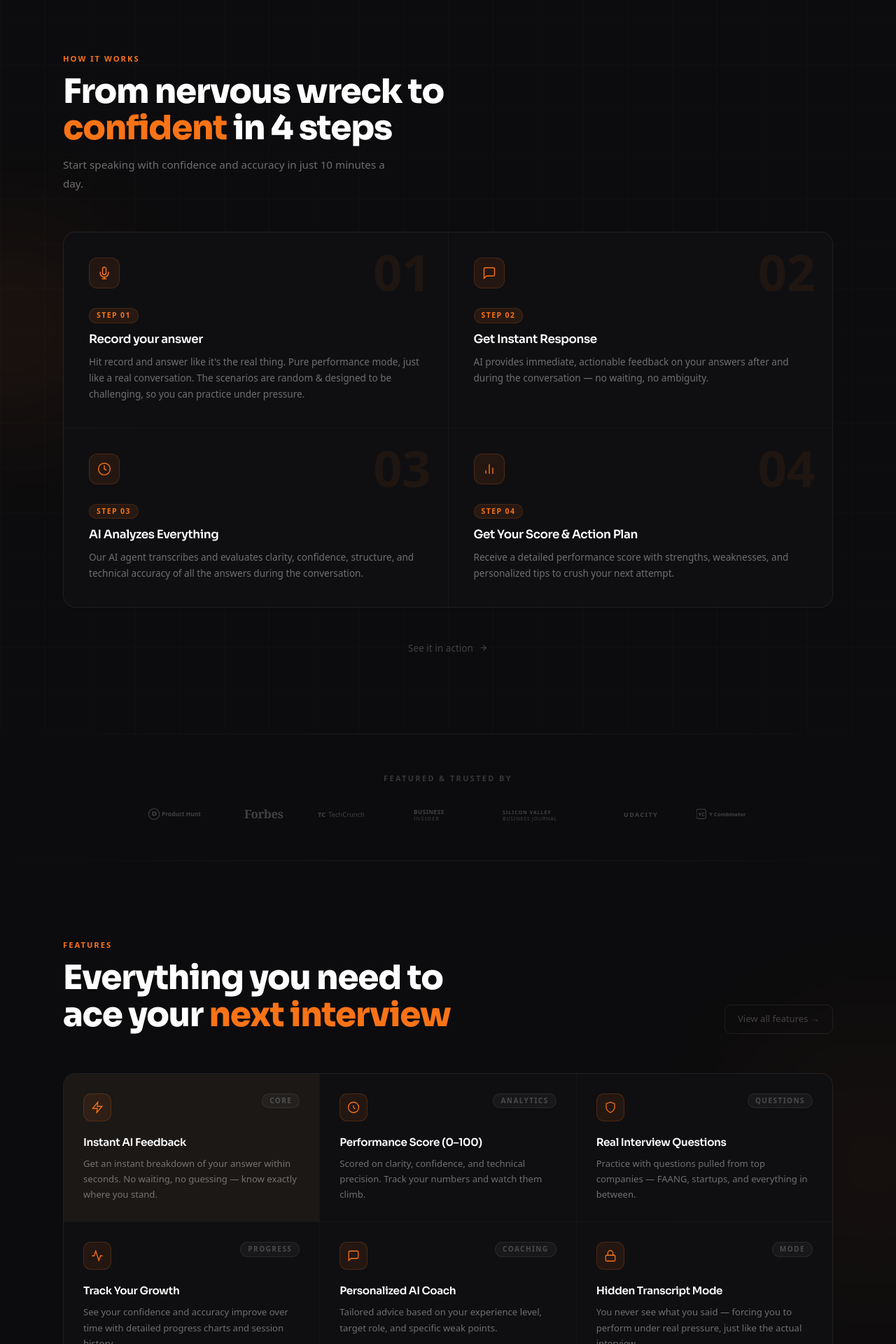
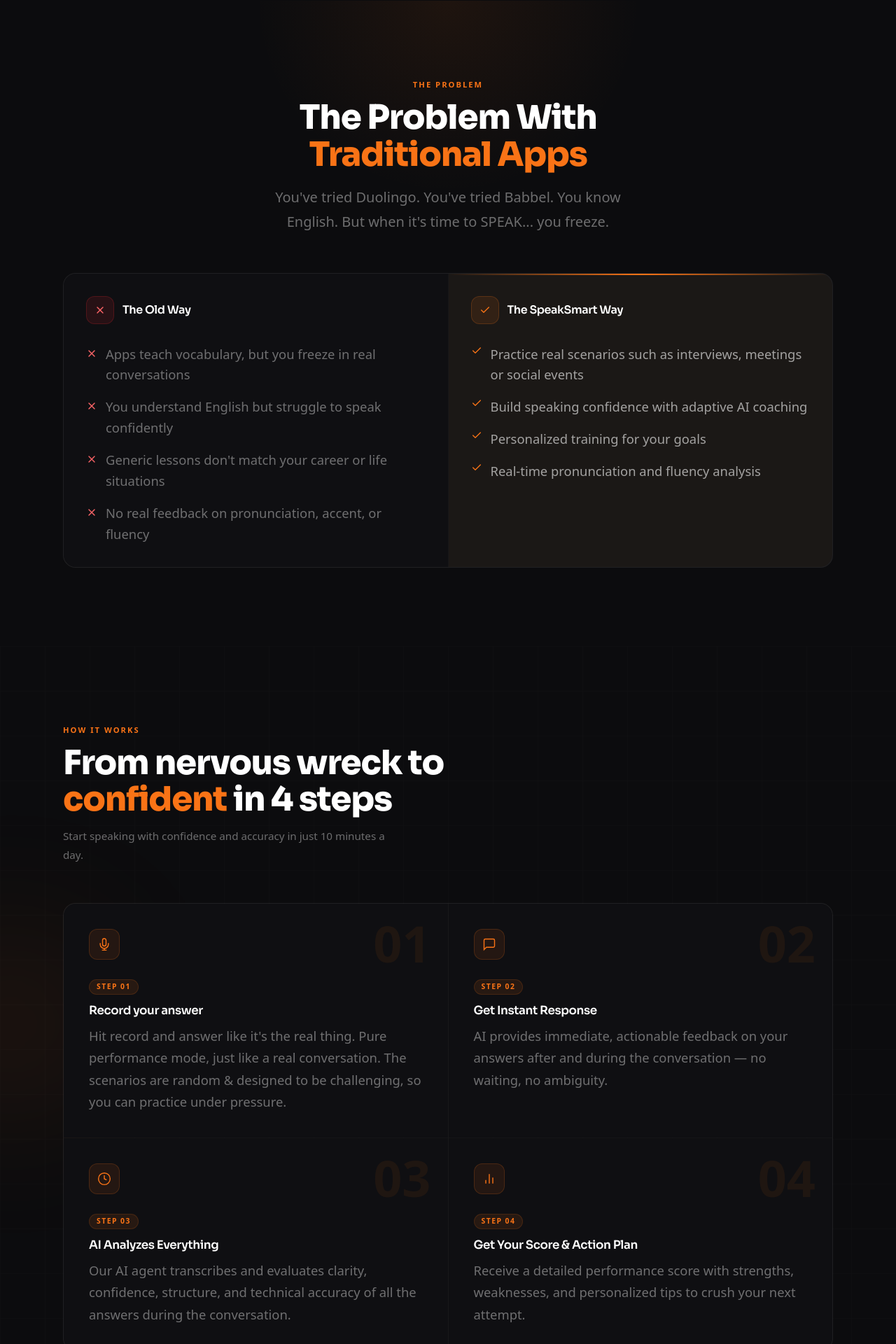
Before and after one commit to kayroncassamo-016/Speaksmart---frontend, a Next.js app: page / in a window 1280 px wide. Shown: the part 880-2800 px from the top of the page at 70% size. Built offline with nearby package versions, Linux system fonts and the light colour scheme.

Commit message:
updates na lanfing-page 06.09.26

```diff
--- a/app/components/landingPage.tsx
+++ b/app/components/landingPage.tsx
@@ -1,3 +1,4 @@
+import { AppsProblem } from "./sections/AppsProblem";
 import { Features } from "./sections/Features";
 import { HeaderAnnouncement } from "./sections/HeaderAnnouncement";
 import { HeroSection } from "./sections/Herosection";
@@ -11,6 +12,7 @@ export default function LandingPage() {
         <HeaderAnnouncement/>
         <NavBar/>
         <HeroSection/>
+        <AppsProblem/>
         <HowItWorksSection/>
         <PreSection/>
         <Features/>
--- /dev/null
+++ b/app/components/sections/AppsProblem.tsx
@@ -0,0 +1,121 @@
+"use client";
+
+import { motion, useInView } from "framer-motion";
+import { useRef } from "react";
+import { X, Check } from "lucide-react";
+
+const problems = [
+  "Apps teach vocabulary, but you freeze in real conversations",
+  "You understand English but struggle to speak confidently",
+  "Generic lessons don't match your career or life situations",
+  "No real feedback on pronunciation, accent, or fluency",
+];
+
+const solutions = [
+  "Practice real scenarios such as interviews, meetings or social events",
+  "Build speaking confidence with adaptive AI coaching",
+  "Personalized training for your goals",
+  "Real-time pronunciation and fluency analysis",
+];
+
+export function AppsProblem() {
+  const ref = useRef(null);
+  const inView = useInView(ref, { once: true, margin: "-60px" });
+
+  return (
+    <section ref={ref} className="relative bg-[#0c0c0e] py-28 px-6 overflow-hidden">
+      {/* Glow */}
+      <div className="absolute top-0 left-1/2 -translate-x-1/2 w-[600px] h-[300px] pointer-events-none"
+        style={{ background: "radial-gradient(ellipse at 50% 0%, rgba(249,115,22,0.08) 0%, transparent 65%)" }}
+      />
+
+      <div className="relative z-10 max-w-[1100px] mx-auto">
+        {/* Header */}
+        <motion.div
+          initial={{ opacity: 0, y: 24 }}
+          animate={inView ? { opacity: 1, y: 0 } : {}}
+          transition={{ duration: 0.6, ease: [0.22, 1, 0.36, 1] }}
+          className="text-center mb-14"
+        >
+          <p className="text-[#f97316] text-[0.7rem] font-bold tracking-[0.18em] uppercase mb-3">
+            The Problem
+          </p>
+          <h2 className="text-[clamp(1.9rem,3.8vw,3rem)] font-extrabold text-white leading-[1.1] tracking-[-0.025em] max-w-[640px] mx-auto mb-4">
+            The Problem With <span className="text-[#f97316]">Traditional Apps</span>
+          </h2>
+          <p className="text-white/40 text-[0.95rem] sm:text-xl max-w-[520px] mx-auto font-light leading-[1.75]">
+            You've tried Duolingo. You've tried Babbel. You know English. But when it's time to SPEAK... you freeze.
+          </p>
+        </motion.div>
+
+        {/* Grid */}
+        <div className="grid grid-cols-1 md:grid-cols-2 gap-px bg-white/[0.04] rounded-[18px] overflow-hidden border border-white/[0.05]">
+
+          {/* Problems */}
+          <motion.div
+            initial={{ opacity: 0, y: 28 }}
+            animate={inView ? { opacity: 1, y: 0 } : {}}
+            transition={{ duration: 0.6, delay: 0.1, ease: [0.22, 1, 0.36, 1] }}
+            className="bg-[#0f0f12] p-8"
+          >
+            <div className="flex items-center gap-3 mb-7">
+              <div className="w-10 h-10 rounded-xl bg-red-500/10 border border-red-500/20 flex items-center justify-center flex-shrink-0">
+                <X className="w-4 h-4 text-red-400" />
+              </div>
+              <h3 className="text-white font-semibold text-[1rem] tracking-tight">The Old Way</h3>
+            </div>
+
+            <ul className="flex flex-col gap-4">
+              {problems.map((p, i) => (
+                <motion.li
+                  key={i}
+                  initial={{ opacity: 0, x: -16 }}
+                  animate={inView ? { opacity: 1, x: 0 } : {}}
+                  transition={{ duration: 0.45, delay: 0.2 + i * 0.08, ease: [0.22, 1, 0.36, 1] }}
+                  className="flex items-start gap-3"
+                >
+                  <X className="w-4 h-4 text-red-400 flex-shrink-0 mt-1.5" />
+                  <span className="text-white/40 text-[0.85rem] sm:text-[1.15rem] font-light leading-relaxed">{p}</span>
+                </motion.li>
+              ))}
+            </ul>
+          </motion.div>
+
+          {/* Solutions */}
+          <motion.div
+            initial={{ opacity: 0, y: 28 }}
+            animate={inView ? { opacity: 1, y: 0 } : {}}
+            transition={{ duration: 0.6, delay: 0.2, ease: [0.22, 1, 0.36, 1] }}
+            className="bg-[#f97316]/[0.025] p-8 relative overflow-hidden"
+          >
+            {/* top accent line */}
+            <div className="absolute top-0 left-0 right-0 h-[2px] bg-gradient-to-r from-transparent via-[#f97316] to-transparent" />
+
+            <div className="flex items-center gap-3 mb-7">
+              <div className="w-10 h-10 rounded-xl bg-[#f97316]/10 border border-[#f97316]/20 flex items-center justify-center flex-shrink-0">
+                <Check className="w-4 h-4 text-[#f97316]" />
+              </div>
+              <h3 className="text-white font-semibold text-[1rem] tracking-tight">The SpeakSmart Way</h3>
+            </div>
+
+            <ul className="flex flex-col gap-4">
+              {solutions.map((s, i) => (
+                <motion.li
+                  key={i}
+                  initial={{ opacity: 0, x: 16 }}
+                  animate={inView ? { opacity: 1, x: 0 } : {}}
+                  transition={{ duration: 0.45, delay: 0.2 + i * 0.08, ease: [0.22, 1, 0.36, 1] }}
+                  className="flex items-start gap-3"
+                >
+                  <Check className="w-4 h-4 text-[#f97316] flex-shrink-0 mt-0.5" />
+                  <span className="text-white/60 text-[0.85rem] sm:text-[1.15rem] font-light leading-relaxed">{s}</span>
+                </motion.li>
+              ))}
+            </ul>
+          </motion.div>
+
+        </div>
+      </div>
+    </section>
+  );
+}
--- a/app/components/sections/Features.tsx
+++ b/app/components/sections/Features.tsx
@@ -10,9 +10,9 @@ const features = [
         <path d="M13 2L3 14h9l-1 8 10-12h-9l1-8z" />
       </svg>
     ),
-    title: "Instant AI Feedback",
+    title: "Instant Feedback",
     description:
-      "Get an instant breakdown of your answer within seconds. No waiting, no guessing — know exactly where you stand.",
+      "Get an instant breakdown of all your answers within seconds. Know right away what you should have spoken better.",
     tag: "Core",
     featured: true,
   },
@@ -25,7 +25,9 @@ const features = [
     ),
     title: "Performance Score (0–100)",
     description:
-      "Scored on clarity, confidence, and technical precision. Track your numbers and watch them climb.",
+      "Scored on clarity, confidence, and technical precision. If you freezed or grammatically messed up, your score will reflect that "+
+
+       " and you'll be able to track your  score numbers and watch them increase or decrease over time.",
     tag: "Analytics",
   },
   {
@@ -34,9 +36,10 @@ const features = [
         <path d="M12 22s8-4 8-10V5l-8-3-8 3v7c0 6 8 10 8 10z" />
       </svg>
     ),
-    title: "Real Interview Questions",
+    title: "Real-World Scenarios",
     description:
-      "Practice with questions pulled from top companies — FAANG, startups, and everything in between.",
+      "Practice real and random situations such as job interviews, meetings "+
+      "restaurants, networking, medical appointments, and more.",
     tag: "Questions",
   },
   {
@@ -45,9 +48,11 @@ const features = [
         <polyline points="22 12 18 12 15 21 9 3 6 12 2 12" />
       </svg>
     ),
-    title: "Track Your Growth",
+    title: "Track Your Confidence",
     description:
-      "See your confidence and accuracy improve over time with detailed progress charts and session history.",
+      " Track your confidence, fluency, and reduction of hesitations" +
+      " (“uh”, “um”) with clear scores over time. " +
+      " See detailed progress charts and session history.",
     tag: "Progress",
   },
   {
@@ -56,9 +61,10 @@ const features = [
         <path d="M21 15a2 2 0 0 1-2 2H7l-4 4V5a2 2 0 0 1 2-2h14a2 2 0 0 1 2 2z" />
       </svg>
     ),
-    title: "Personalized AI Coach",
+    title: "Real-Time Dual Coaching",
     description:
-      "Tailored advice based on your experience level, target role, and specific weak points.",
+      "Speak with a conversation partner while a " +
+      "patient AI coach corrects and guides you at the same time, all in real time.",
     tag: "Coaching",
   },
   {
@@ -70,7 +76,7 @@ const features = [
     ),
     title: "Hidden Transcript Mode",
     description:
-      "You never see what you said — forcing you to perform under real pressure, just like the actual interview.",
+      "You never see what you said thus forcing you to perform under real pressure, just like an actual conversation.",
     tag: "Mode",
   },
 ];
@@ -104,8 +110,8 @@ export function Features() {
               Features
             </p>
             <h2 className="text-[clamp(1.9rem,3.8vw,3rem)] font-extrabold text-white leading-[1.1] tracking-[-0.025em] max-w-[600px]">
-              Everything you need to ace your{" "}
-              <span className="text-[#f97316]">next interview</span>
+              Everything you need to speak{" "}
+              <span className="text-[#f97316]">confidently</span>
             </h2>
           </div>
           <a
@@ -143,7 +149,8 @@ export function Features() {
               <h3 className="text-white font-semibold text-[0.95rem] mb-2 tracking-tight leading-snug">
                 {f.title}
               </h3>
-              <p className="text-white/40 text-[0.82rem] leading-[1.7] font-light">
+              <p className="text-white/40 text-[0.82rem] sm:text-[1.15rem]
+               leading-[1.7] font-light">
                 {f.description}
               </p>
 
--- a/app/components/sections/Herosection.tsx
+++ b/app/components/sections/Herosection.tsx
@@ -115,9 +115,11 @@ export function HeroSection() {
 
         {/* Sub */}
         <motion.p
-          className="text-white/40 text-[1.05rem] max-w-[460px] leading-[1.75] font-light mb-10"
+          className="text-white/40 text-[0.95rem] sm:text-xl md:text-2xl
+           max-w-[460px] leading-[1.75] font-light mb-10 text-center"
         >
           Build your confidence, not just vocabulary with <span className="text-[#f97316] font-bold">SpeakSmart</span> app.
+          <br className="hidden sm:block" />{" "}
           Stop second-guessing yourself and start trusting the English you already know.
         </motion.p>
 
--- a/app/components/sections/Howitworkssection.tsx
+++ b/app/components/sections/Howitworkssection.tsx
@@ -128,7 +128,7 @@ export function HowItWorksSection() {
               <h3 className="text-white font-semibold text-[1.05rem] mb-2 tracking-tight">
                 {step.title}
               </h3>
-              <p className="text-white/40 text-[0.85rem] leading-[1.7] font-light">
+              <p className="text-white/40 text-[0.85rem] sm:text-[1.15rem] leading-[1.7] font-light">
                 {step.description}
               </p>
 
--- a/app/components/sections/LoginDialog.tsx
+++ b/app/components/sections/LoginDialog.tsx
@@ -2,6 +2,8 @@
 
 import { motion, AnimatePresence } from "framer-motion";
 import { useState } from "react";
+import Image from "next/image";
+import logo from "../logo/speaksmart.png";
 
 interface LoginDialogProps {
    open: boolean;
@@ -51,12 +53,17 @@ export function LoginDialog({ open, onClose }: LoginDialogProps) {
               {/* Logo */}
               <div className="flex justify-center mb-6">
                 <div className="flex items-center gap-2.5">
-                  <div className="w-8 h-8 rounded-[9px] bg-[#f97316]/[0.12] border border-[#f97316]/[0.22] flex items-center justify-center">
+                  {/* <div className="w-8 h-8 rounded-[9px] bg-[#f97316]/[0.12] border border-[#f97316]/[0.22] flex items-center justify-center">
                     <svg width="14" height="14" viewBox="0 0 24 24" fill="none">
                       <circle cx="12" cy="12" r="10" stroke="#f97316" strokeWidth="2"/>
                       <path d="M8 12h8M12 8v8" stroke="#f97316" strokeWidth="2" strokeLinecap="round"/>
                     </svg>
-                  </div>
+                  </div> */}
+                   <Image src={logo}
+                        alt="SpeakSmart Logo"
+                        width={40}
+                        height={10}
+                        className="invert object-cover" />
                   <span className="text-white font-semibold text-[0.95rem] tracking-tight">SpeakSmart</span>
                 </div>
               </div>
--- a/app/components/sections/Navbar.tsx
+++ b/app/components/sections/Navbar.tsx
@@ -2,6 +2,8 @@
 
 import { useState } from "react";
 import { LoginDialog } from "./LoginDialog";
+import Image from "next/image";
+import logo from "../logo/speaksmart.png";
 
 const links = ["How It Works", "Features", "Pricing", "Results"];
 
@@ -21,12 +23,19 @@ const [openLoginDialog, setOpenLoginDialog] = useState(false);
 
       {/* Logo */}
       <div className="flex items-center gap-2.5">
-        <div className="w-[34px] h-[34px] rounded-[10px] bg-[#f97316]/[0.12] border border-[#f97316]/[0.22] flex items-center justify-center flex-shrink-0">
+        {/* <div className="w-[34px] h-[34px] rounded-[10px] bg-[#f97316]/[0.12] border border-[#f97316]/[0.22] flex items-center justify-center flex-shrink-0">
           <svg width="14" height="14" viewBox="0 0 24 24" fill="none">
             <circle cx="12" cy="12" r="10" stroke="#f97316" strokeWidth="2" />
             <path d="M8 12h8M12 8v8" stroke="#f97316" strokeWidth="2" strokeLinecap="round" />
           </svg>
-        </div>
+        </div> */}
+
+        <Image src={logo}
+          alt="SpeakSmart Logo"
+          width={40}
+          height={10}
+          className="invert object-cover" />
+
         <span className="text-white text-[0.95rem] font-semibold tracking-tight">
           SpeakSmart
         </span>
--- a/package.json
+++ b/package.json
@@ -10,6 +10,7 @@
   },
   "dependencies": {
     "framer-motion": "^13.2.0",
+    "lucide-react": "^1.41.0",
     "next": "16.3.4",
     "react": "19.2.8",
     "react-dom": "19.2.8",
```
Also changed, not shown: app/components/logo/speaksmart.png (added), 1 other file (tests, documents, lock files or other folders).
